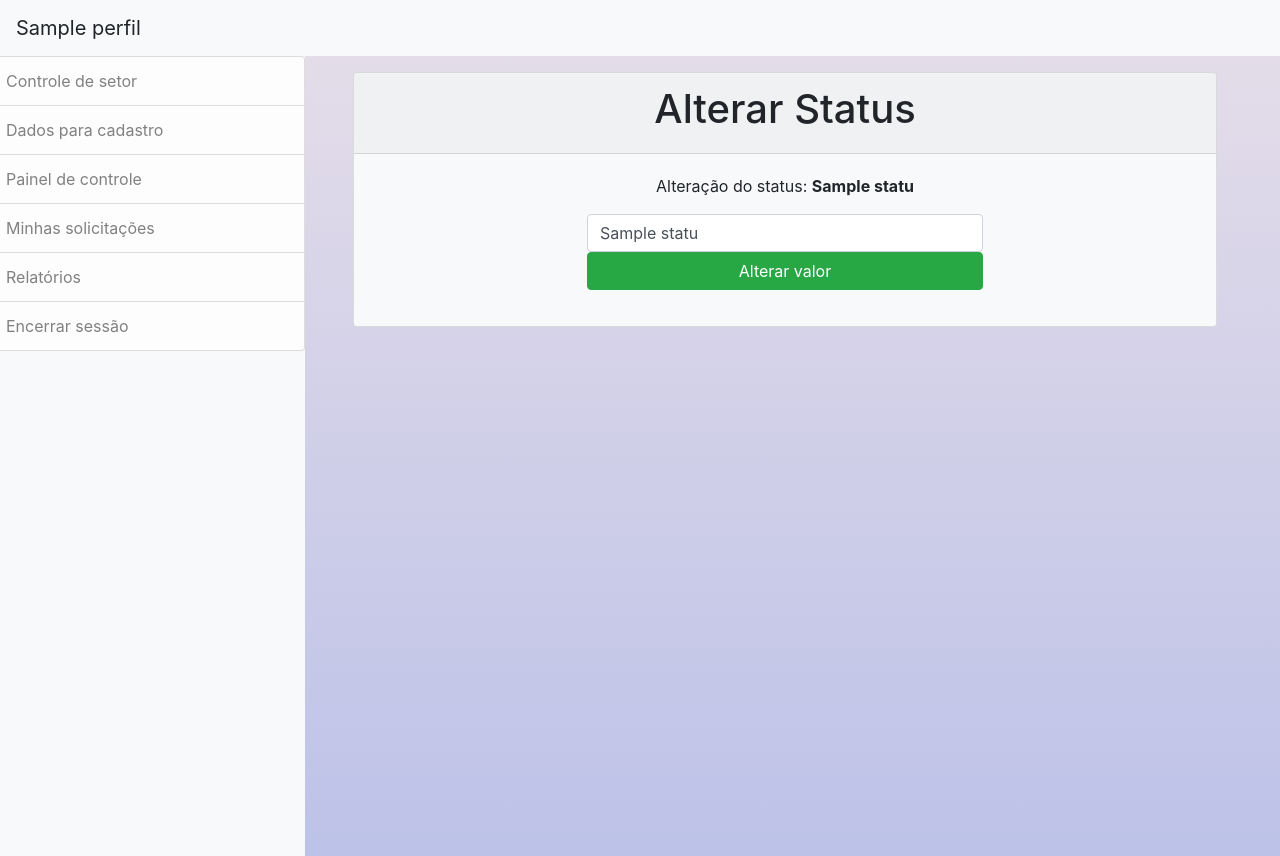
After one commit to PedroHenriqueDevBR/Banco-de-horas, a Django app: page /administrador/status/editar/1 in a window 1280 px wide. The commit adds this page. Run offline with Django 3.2, Linux system fonts and the light colour scheme; a user stored in the database is signed in; tables that the repository leaves empty hold one stand-in row (values such as "Sample post"); some libraries are stand-ins or nearby versions.

Commit message:
status e forma de pagamento agora sao editaveis

```diff
--- a/bancodehoras/bancodehoras/urls.py
+++ b/bancodehoras/bancodehoras/urls.py
@@ -30,8 +30,10 @@ urlpatterns = [
     path('administrador/status/cadastro', views_core.status, name='cadastrar_status'),
     path('administrador/status/tornarpadrao/analise/<int:id>', views_core.status_torna_padrao_analise, name='status_tornar_padrao_analise'),
     path('administrador/status/tornarpadrao/autorizado/<int:id>', views_core.status_torna_padrao_autorizado, name='status_tornar_padrao_autorizado'),
+    path('administrador/status/editar/<int:id>', views_core.status_editar, name='status_editar'),
     path('administrador/status/deletar/<int:id>', views_core.status_delete, name='status_deletar'),
     path('administrador/formadepagamento/cadastro', views_core.forma_de_pagamento, name='forma_de_pagamento'),
+    path('administrador/formadepagamento/editar/<int:id>', views_core.forma_de_pagamento_editar, name='forma_de_pagamento_editar'),
     path('administrador/formadepagamento/deletar/<int:id>', views_core.forma_de_pagamento_delete, name='forma_de_pagamento_deletar'),
 
     # Painel de controle
--- /dev/null
+++ b/bancodehoras/core/templates/core/super/alterar-status.html
@@ -0,0 +1,23 @@
+{% extends 'core/componentes/base-dashboard.html' %}
+
+{% block content %}
+<div class="container bg-light card px-0 text-center">
+    <div class="card-header px-0">
+        <h1>Alterar Status</h1>
+    </div>
+    <div class="card-body">
+        <p>Alteração do status: <span class="font-weight-bold">{{ status.nome }}</span></p>
+
+        <div class="row">
+            <div class="col col-sm-12 col-md-6 offset-md-3">
+                <form method="POST">{% csrf_token %}
+                    <div class="form-group">
+                        <input name="nome" type="text" class="form-control" placeholder="Digite novo valor" value="{{ status.nome }}">
+                        <button class="btn btn-success full-w">Alterar valor</button>
+                    </div>
+                </form>
+            </div>
+        </div>
+    </div>
+</div>
+{% endblock %}
--- a/bancodehoras/core/templates/core/super/super-dados-extras.html
+++ b/bancodehoras/core/templates/core/super/super-dados-extras.html
@@ -55,7 +55,7 @@
                                     <td><a href="{% url 'status_tornar_padrao_autorizado' statu.id %}">Selecionar</a>
                                     </td>
                                     <td><a href="{% url 'status_deletar' statu.id %}">Deletar</a></td>
-                                    <td><a href="#"> Modificar </a></td>
+                                    <td><a href="{% url 'status_editar' statu.id %}"> Modificar </a></td>
                                 </tr>
                                 {% endfor %}
                             </tbody>
@@ -78,6 +78,7 @@
                                     <th>Tipo</th>
                                     <th>Hora dupla</th>
                                     <th>Opção</th>
+                                    <th>Modificar</th>
                                 </tr>
                             </thead>
                             <tbody>
@@ -92,6 +93,7 @@
                                         {% endif %}
                                     </td>
                                     <td><a href="{% url 'forma_de_pagamento_deletar' pagamento.id %}">Deletar</a></td>
+                                    <td><a href="{% url 'forma_de_pagamento_editar' pagamento.id %}">Modificar</a></td>
                                 </tr>
                                 {% endfor %}
                             </tbody>
--- a/bancodehoras/core/views.py
+++ b/bancodehoras/core/views.py
@@ -169,6 +169,24 @@ def status_delete(request, id):
     return redirect('administrador_extra')
 
 
+@login_required(login_url='login')
+def status_editar(request, id):
+    if request.method == 'POST':
+        nome = request.POST.get('nome')
+        if len(nome) > 0:
+            status = Status.objects.get(id=id)
+            status.nome = nome
+            status.save()
+            messages.add_message(request, messages.INFO, 'Status modificado com sucesso.')
+        else:
+            messages.add_message(request, messages.INFO, 'Digite algo para editar')
+        return redirect('administrador_extra')
+    else:
+        dados = seleciona_dados(request)
+        dados['status'] = Status.objects.get(id=id)
+        return render(request, 'core/super/alterar-status.html', dados)
+
+
 def salvar_novo_padrao_analise(id=None):
     if not id:
         status = Status.objects.all()
@@ -228,6 +246,24 @@ def forma_de_pagamento_delete(request, id):
 
 
 @login_required(login_url='login')
+def forma_de_pagamento_editar(request, id):
+    if request.method == 'POST':
+        nome = request.POST.get('nome')
+        if len(nome) > 0:
+            pagamento = FormaDePagamento.objects.get(id=id)
+            pagamento.nome = nome
+            pagamento.save()
+            messages.add_message(request, messages.INFO, 'Forma de pagamento modificado com sucesso.')
+        else:
+            messages.add_message(request, messages.INFO, 'Digite algo para editar')
+        return redirect('administrador_extra')
+    else:
+        dados = seleciona_dados(request)
+        dados['pagamento'] = FormaDePagamento.objects.get(id=id)
+        return render(request, 'core/super/alterar-formadepagamento.html', dados)
+
+
+@login_required(login_url='login')
 def hash_edit(request, chave):
     pagamento = FormaDePagamento.objects.get(id=id)
     pagamento.delete()
```
Also changed, not shown: bancodehoras/core/templates/core/super/alterar-formadepagamento.html (added, +23 -0 lines).
